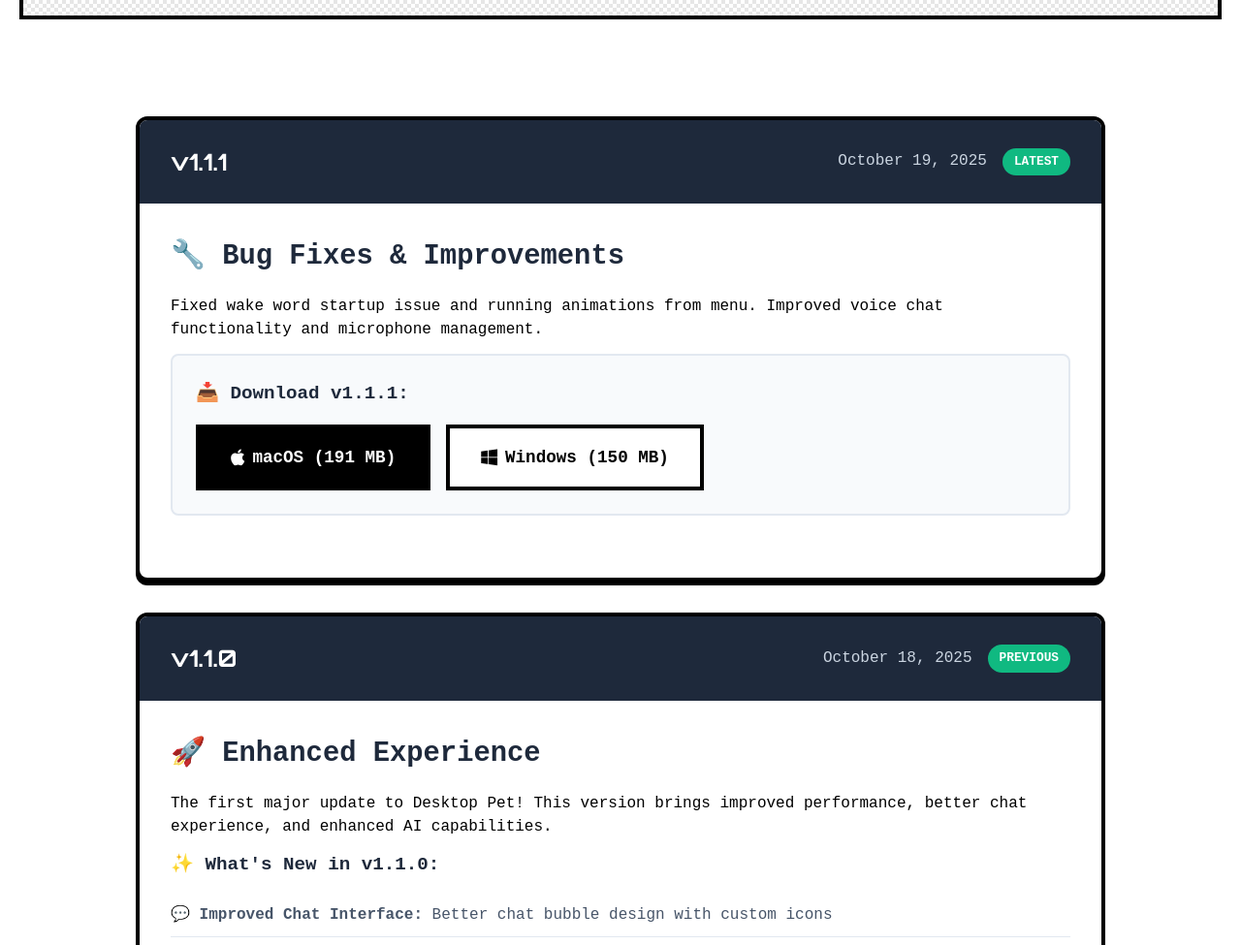
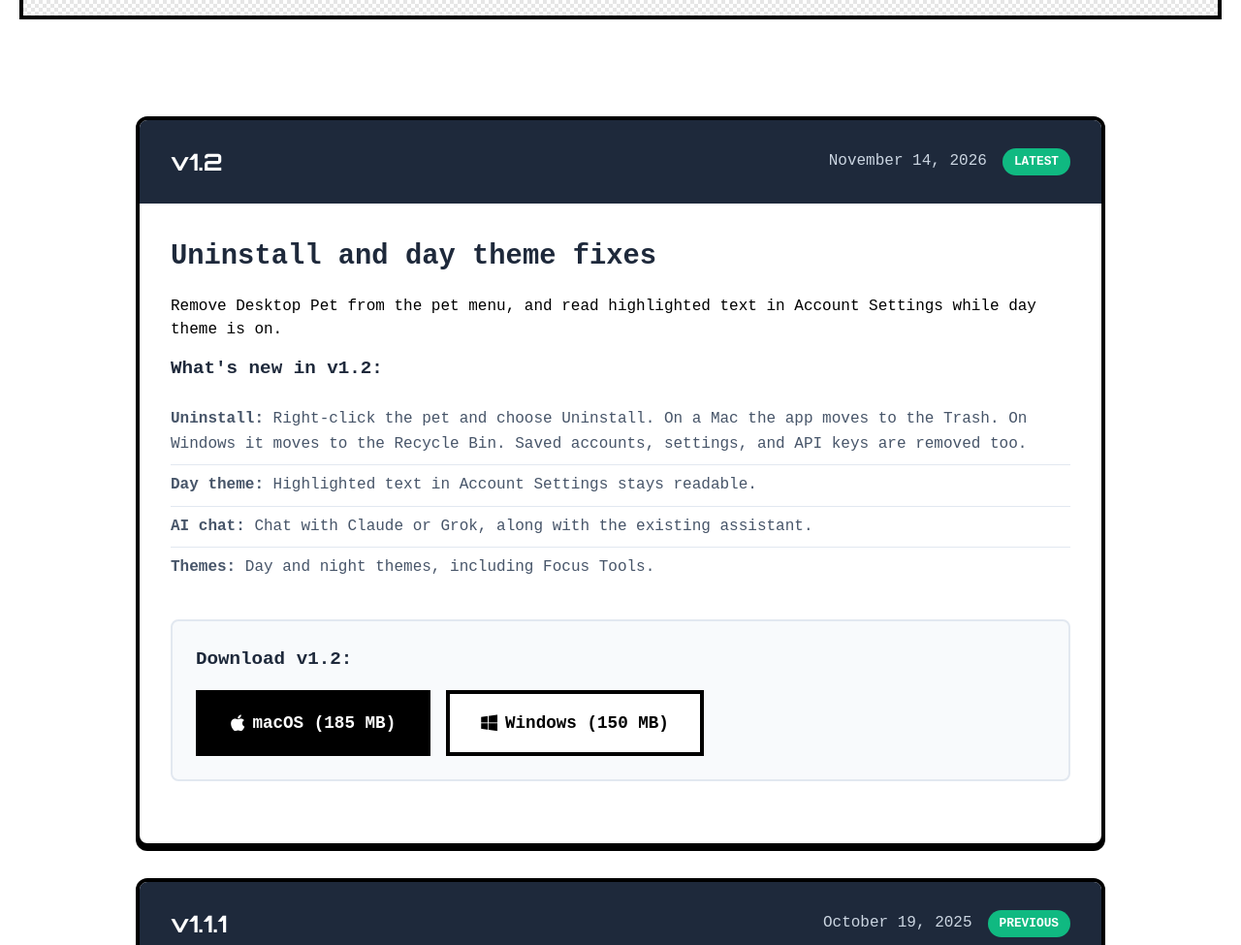
Before and after one commit to EdithHarrison/desktop-pet-landing, a plain HTML site: page versions.html in a window 1280 px wide. Shown: the part 800-1775 px from the top of the page at 97% size. Drawn offline with Linux system fonts and the light colour scheme; no server answers.

Commit message:
Add the macOS V1.2 installer and offer it as the latest download.

```diff
--- a/versions.html
+++ b/versions.html
@@ -83,12 +83,49 @@
     <section class="version-history">
         <div class="container">
             <div class="version-timeline">
+                <!-- Version 1.2 -->
+                <div class="version-item">
+                    <div class="version-header">
+                        <div class="version-number">v1.2</div>
+                        <div class="version-date">November 14, 2026</div>
+                        <div class="version-badge">Latest</div>
+                    </div>
+                    <div class="version-content">
+                        <h3>Uninstall and day theme fixes</h3>
+                        <p class="version-description">
+                            Remove Desktop Pet from the pet menu, and read highlighted text in Account Settings while day theme is on.
+                        </p>
+                        <div class="version-features">
+                            <h4>What's new in v1.2:</h4>
+                            <ul>
+                                <li><strong>Uninstall:</strong> Right-click the pet and choose Uninstall. On a Mac the app moves to the Trash. On Windows it moves to the Recycle Bin. Saved accounts, settings, and API keys are removed too.</li>
+                                <li><strong>Day theme:</strong> Highlighted text in Account Settings stays readable.</li>
+                                <li><strong>AI chat:</strong> Chat with Claude or Grok, along with the existing assistant.</li>
+                                <li><strong>Themes:</strong> Day and night themes, including Focus Tools.</li>
+                            </ul>
+                        </div>
+                        <div class="version-downloads">
+                            <h4>Download v1.2:</h4>
+                            <div class="download-links">
+                                <a href="https://github.com/EdithHarrison/desktop-pet-landing/raw/main/DesktopPet_Installer_V1.2.dmg" class="btn btn-primary">
+                                    <i class="fab fa-apple"></i>
+                                    macOS (185 MB)
+                                </a>
+                                <a href="https://github.com/EdithHarrison/desktop-pet-landing/raw/main/desktop-pet-windows-zip_V1.1.1.zip" class="btn btn-secondary">
+                                    <i class="fab fa-windows"></i>
+                                    Windows (150 MB)
+                                </a>
+                            </div>
+                        </div>
+                    </div>
+                </div>
+
                 <!-- Version 1.1.1 -->
                 <div class="version-item">
                     <div class="version-header">
                         <div class="version-number">v1.1.1</div>
                         <div class="version-date">October 19, 2025</div>
-                        <div class="version-badge">Latest</div>
+                        <div class="version-badge">Previous</div>
                     </div>
                     <div class="version-content">
                         <h3>🔧 Bug Fixes & Improvements</h3>
```
Also changed, not shown: index.html (+3 -3 lines), 1 other file.
